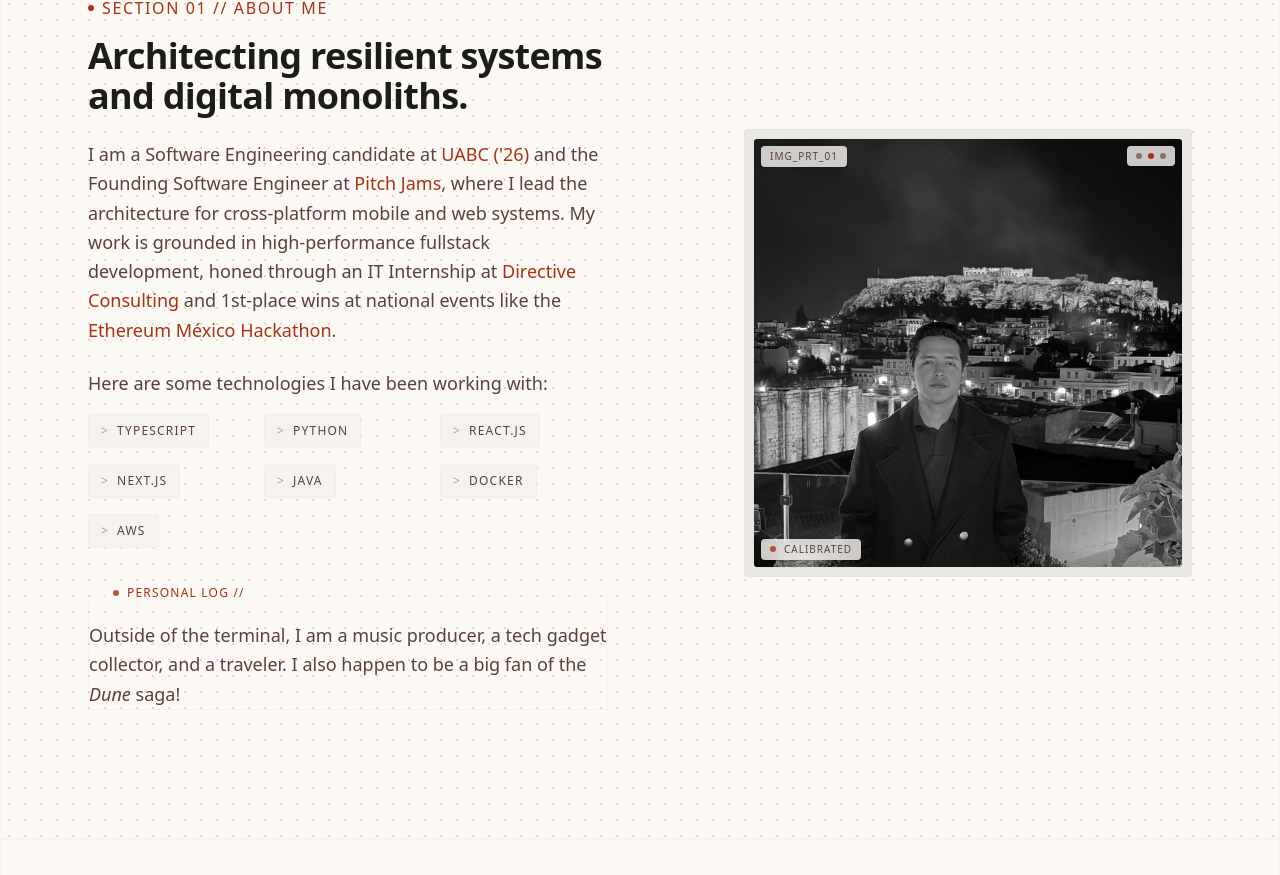
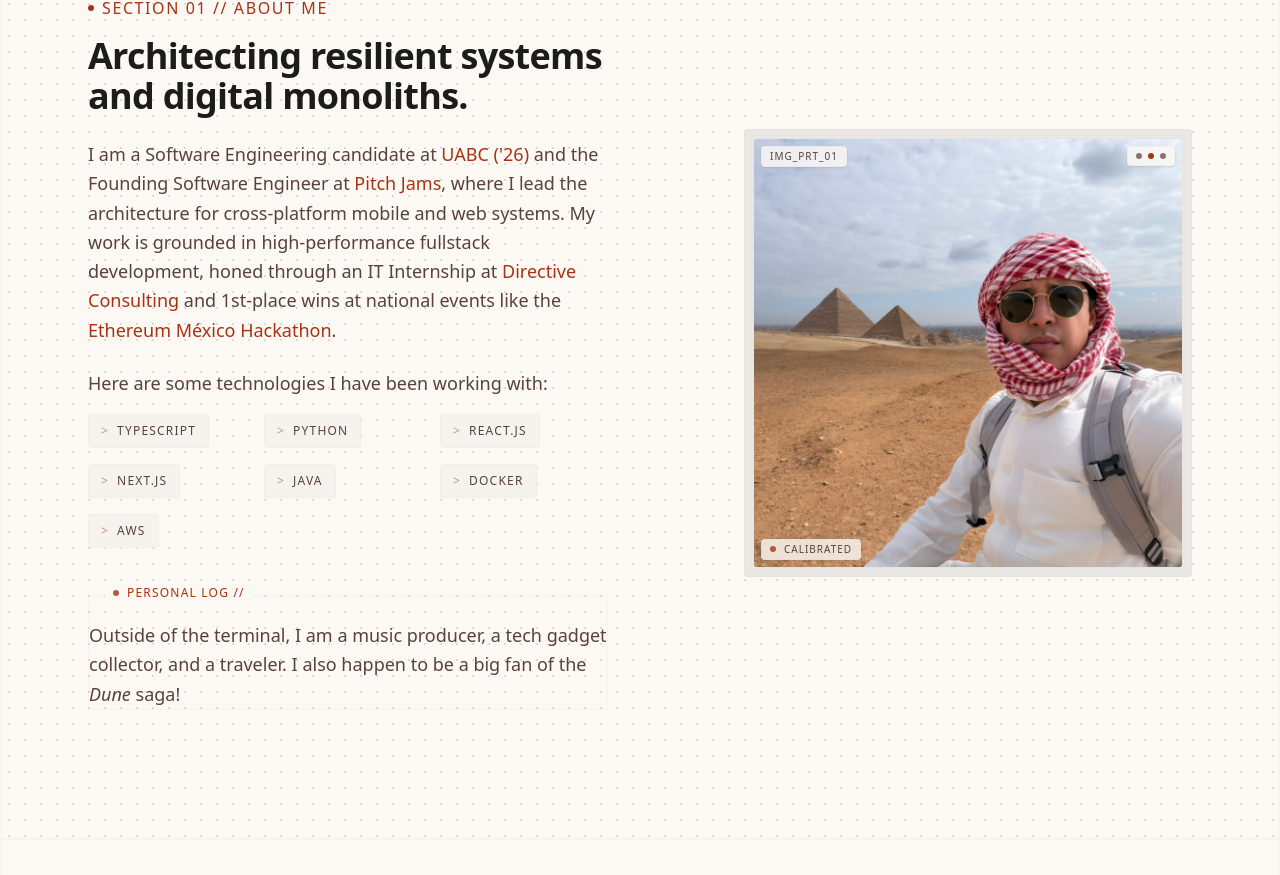
Before and after one commit to jorgesandev/website, a Next.js app: page / in a window 1280 px wide. Shown: the part 933-1808 px from the top of the page. Built offline with nearby package versions, Linux system fonts and the light colour scheme.

Commit message:
Refactor code structure for improved readability and maintainability

```diff
--- a/app/components/About.tsx
+++ b/app/components/About.tsx
@@ -59,10 +59,10 @@
             </div>
             <div className="relative w-full h-full rounded-sm overflow-hidden ghost-border">
               <Image
-                src="/jorge_sandoval.JPG"
+                src="/jorge.jpeg"
                 alt="Jorge Sandoval"
                 fill
-                className="object-cover grayscale hover:grayscale-0 transition-all duration-700 ease-in-out"
+                className="object-cover transition-all duration-700 ease-in-out"
                 priority
               />
             </div>
```
Also changed, not shown: public/jorge.jpeg (added), public/jorge_sandoval.JPG (deleted).
